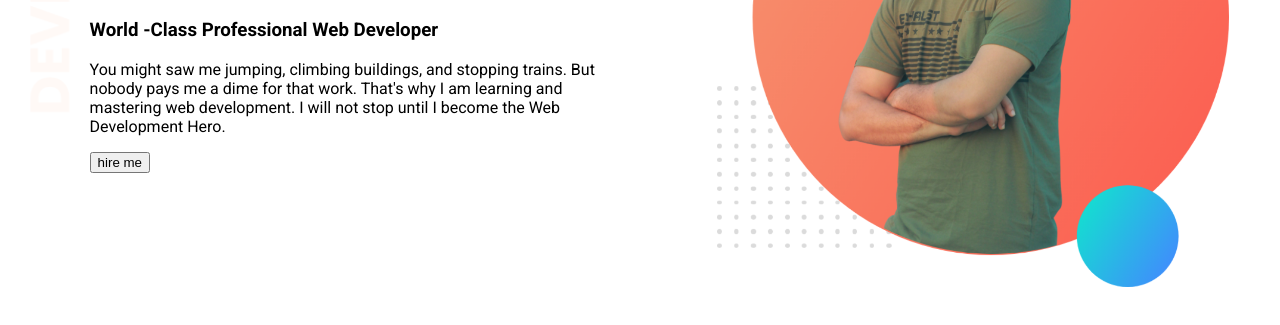
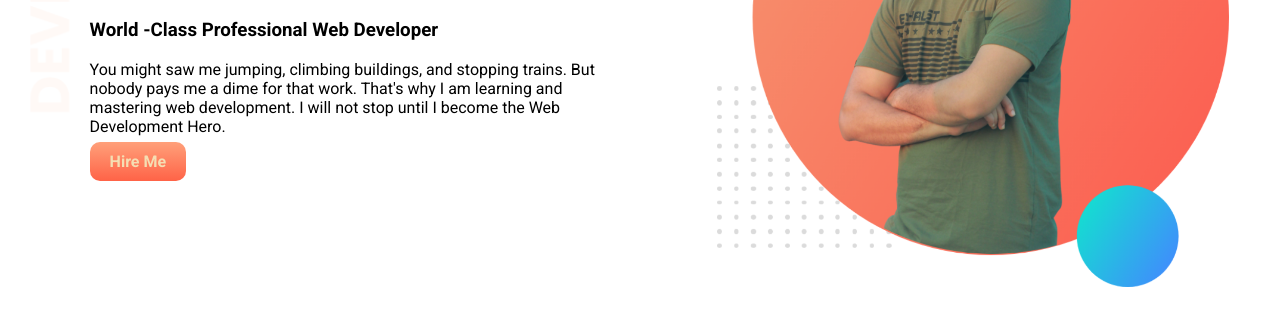
Before and after one commit to ShahriarSabbir/Sabbir-Portfolio, a plain HTML site: page index.html in a window 1280 px wide. Shown: the part 247-572 px from the top of the page. Drawn offline with Linux system fonts and the light colour scheme.

Commit message:
1st section

```diff
--- a/index.html
+++ b/index.html
@@ -17,7 +17,7 @@
             <h1><span class="name-highlight">Shahriar Sabbir</span> World</h1>
             <h3>World -Class Professional Web Developer</h3>
             <p>You might saw me jumping, climbing buildings, and stopping trains. But nobody pays me a dime for that work. That's why I am learning and mastering web development. I will not stop until I become the Web Development Hero.</p>
-            <input type="button" value="hire me">
+            <a class="link-button" target="_blank" href="https://www.linkedin.com/in/shahriar-sabbir-m-h-b4a282203/">Hire Me</a>
         </div>
         <div class="half-width">
             <img src="img/pic.png" alt="">
--- a/style.css
+++ b/style.css
@@ -7,7 +7,6 @@ body{
 h1{
     font-size: 50px;
 }
-
 .name-highlight{
     color: orange;
 }
@@ -28,3 +27,11 @@ h1{
 section{
     height: 500px;
 }
+.link-button{
+    text-decoration: none;
+    background-image: linear-gradient(lightSalmon, tomato);
+    padding: 10px 20px;
+    border-radius: 10px;
+    color: wheat;
+    font-weight: 600;
+}
```
